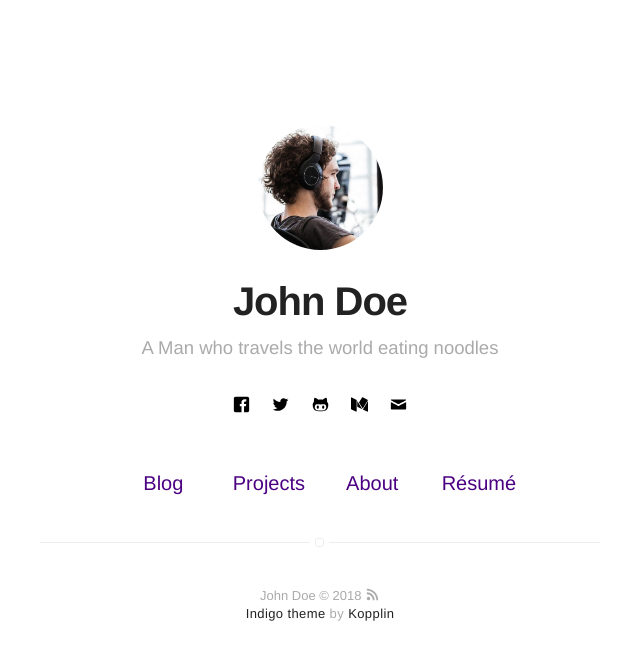
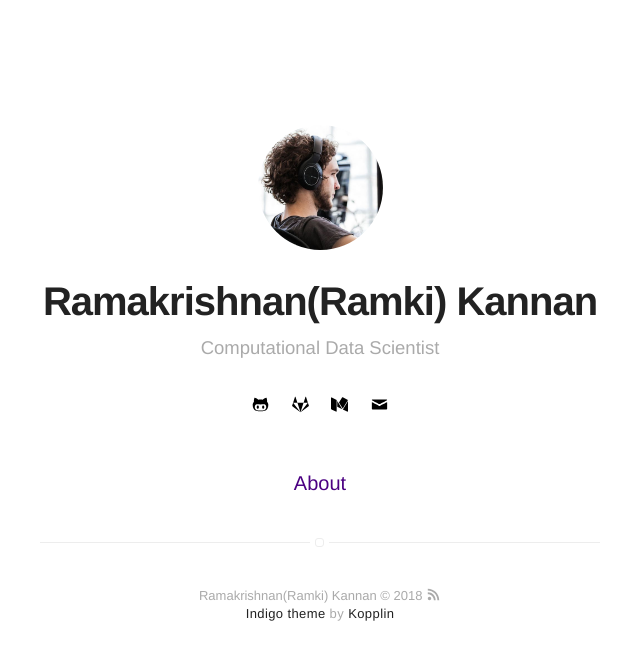
Before and after one commit to ramkikannan/ramkikannan.github.io, a Jekyll site: the page built from index.html, in a window 1280 px wide. Shown: the top 660 px of the page, without its empty margins (320-960 px from the left). Built offline with Jekyll 4.4.1, drawn with Linux system fonts in a browser that asks for light colours.

Commit message:
Update _config.yml

```diff
--- a/_config.yml
+++ b/_config.yml
@@ -1,9 +1,9 @@
 # main text of home
-name: John Doe
-bio: A Man who travels the world eating noodles
+name: Ramakrishnan(Ramki) Kannan
+bio: Computational Data Scientist
 
 # twitter summary info
-description: A blog about technology and stuff related
+description: Personal Website of Ramki
 
 # if it's an external image, update below for true
 # better with square images
@@ -12,11 +12,11 @@ picture: assets/images/profile.jpg
 
 # If you want to include your resume, set to true
 # and specify source (external or local).
-resume: true
-resume-external: true
+resume: false
+resume-external: false
 resume-url: https://google.com/?q=my+resume
 
-url: https://koppl.in/indigo
+url: https://ramkikannan.github.io
 # your url: http://USERNAME.github.io
 
 permalink: /:title/
@@ -29,21 +29,21 @@ permalink: /:title/
 # analytics-piwik-id: 1
 
 # if you don't want comments in your posts, leave categories empty
-disqus:
-  shortname: mydisqus # enter this from your disqus account
-  categories: [blog, project] # only show disqus for posts that have these categories
+# disqus:
+  # shortname: mydisqus # enter this from your disqus account
+  # categories: [blog, project] # only show disqus for posts that have these categories
 
 # if you don't have any of social below, comment the line
-facebook: myfacebook
-twitter: mytwitter
+# facebook: myfacebook
+# twitter: mytwitter
 # google: mygoogle
 # instagram: myinstagram
 # pinterest: mypinterest
 # linkedin: mylinkedin
 # youtube: myyoutube
 # spotify: myspotify
-github: mygithub
-# gitlab: mygitlab
+github: ramkikannan
+gitlab: ramkikannan
 # lastfm: mylastfm
 # stackoverflow: 7044681/mystackoverflow
 # quora: userquora
@@ -51,21 +51,21 @@ github: mygithub
 medium: medium
 # vimeo: myvimeo
 # lanyrd: mylanyrd
-email: myemail@gmail.com
+email: kannanr@ornl.gov
 
 authors:
-    johndoe:
-        name: John Doe
-        bio: A Man who travels the world eating noodles
+    ramkikannan:
+        name: Ramakrishnan(Ramki) Kannan
+        bio: Computational Data Scientist
         external-image: false
         picture: assets/images/profile.jpg
-        twitter: johndoe
-    jamesfoster:
-        name: James Foster
-        bio: A Man who develops software with coffee
-        external-image: false
-        picture: assets/images/james.jpg
-        twitter: jamesfoster
+        # twitter: johndoe
+#     jamesfoster:
+#         name: James Foster
+#         bio: A Man who develops software with coffee
+#         external-image: false
+#         picture: assets/images/james.jpg
+#         twitter: jamesfoster
 
 # do you want a larger site? change the option below
 # options: [normal, large] | default: normal
@@ -77,11 +77,11 @@ width: normal
 # paginate_path: "blog/:num/"
 
 # if you don't need projects, comment the *projects* configs below
-projects: true
+research: true
 
 # if you don't need "about" or "blog", comment them out below
 about: true
-blog: true
+#blog: true
 
 # do you want to show the "read time" of the posts?
 read-time: true
```
